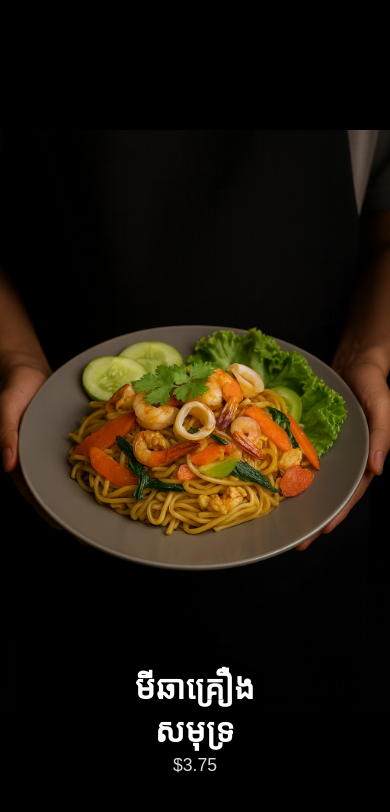
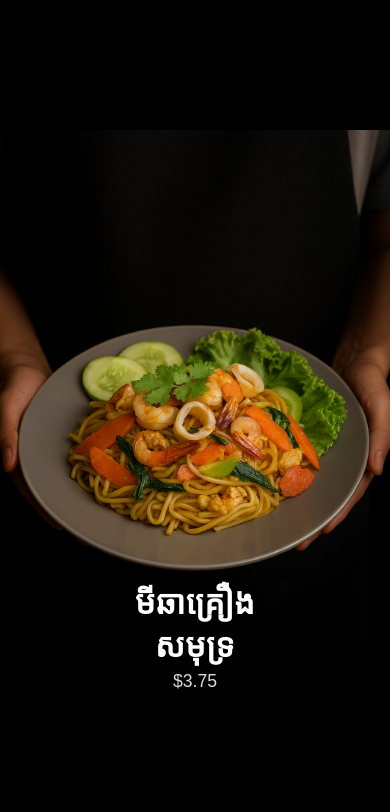
Before and after one commit to ggnoff/huni-special, a plain HTML site: page index.html in a window 390 px wide. Drawn offline with Linux system fonts and the light colour scheme; a web font is replaced by a local one.

Commit message:
Add overlay styles to styles.css
Added overlay styles for positioning and responsiveness.

```diff
--- a/styles.css
+++ b/styles.css
@@ -58,6 +58,25 @@ html, body {
   transition: all 0.8s ease;
   z-index: 5;
 }
+.overlay {
+  position: absolute;
+  bottom: 8%;
+  left: 50%;
+  transform: translate(-50%, 30px);
+  text-align: center;
+  color: #fff;
+  text-shadow: 0 4px 12px rgba(0,0,0,0.5);
+  opacity: 0;
+  transition: all 0.8s ease;
+  z-index: 5;
+}
+
+@media (max-width: 768px) {
+  .overlay {
+    bottom: 18%; /* move the text higher for mobile */
+  }
+}
+
 
 .overlay h2 {
   font-size: 2rem;
```
